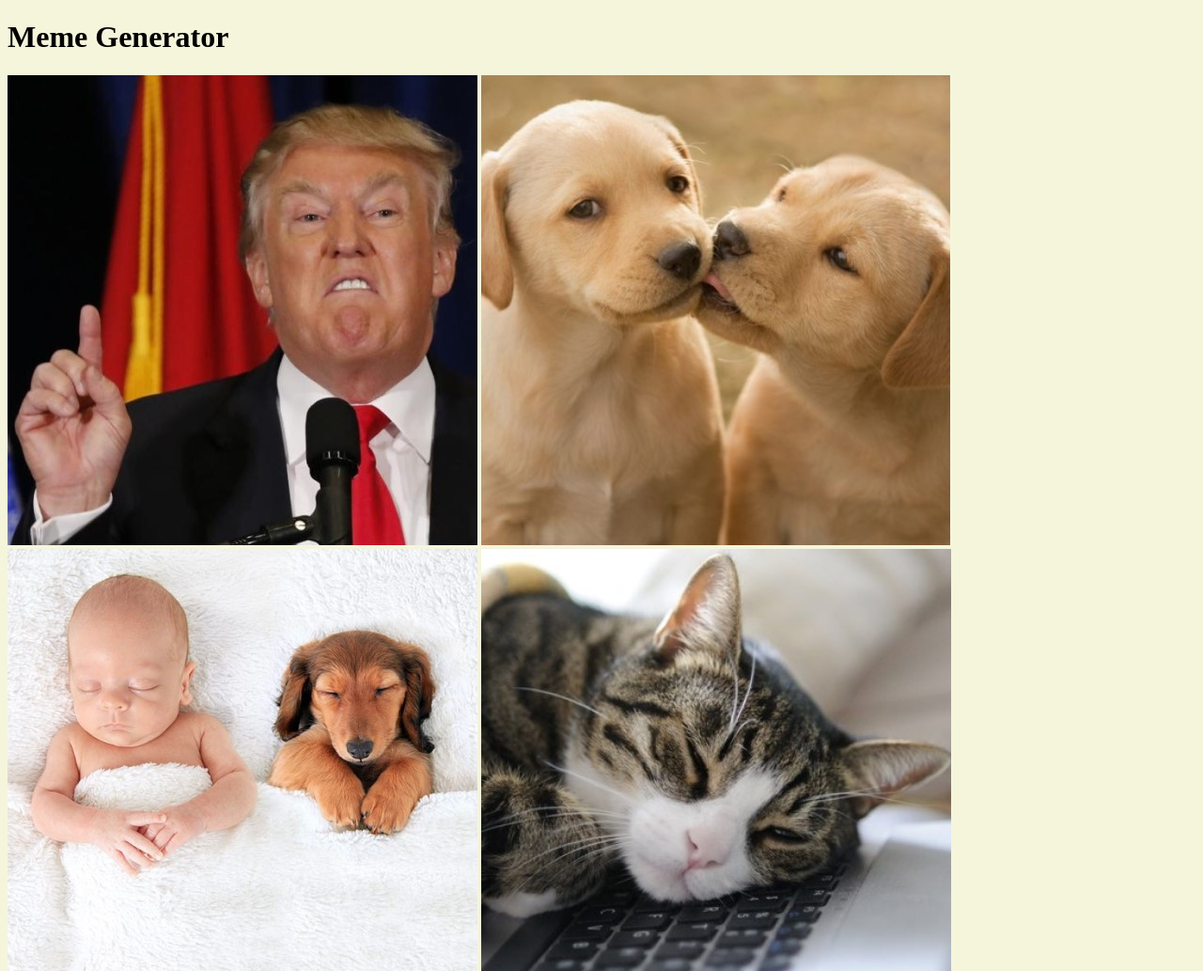
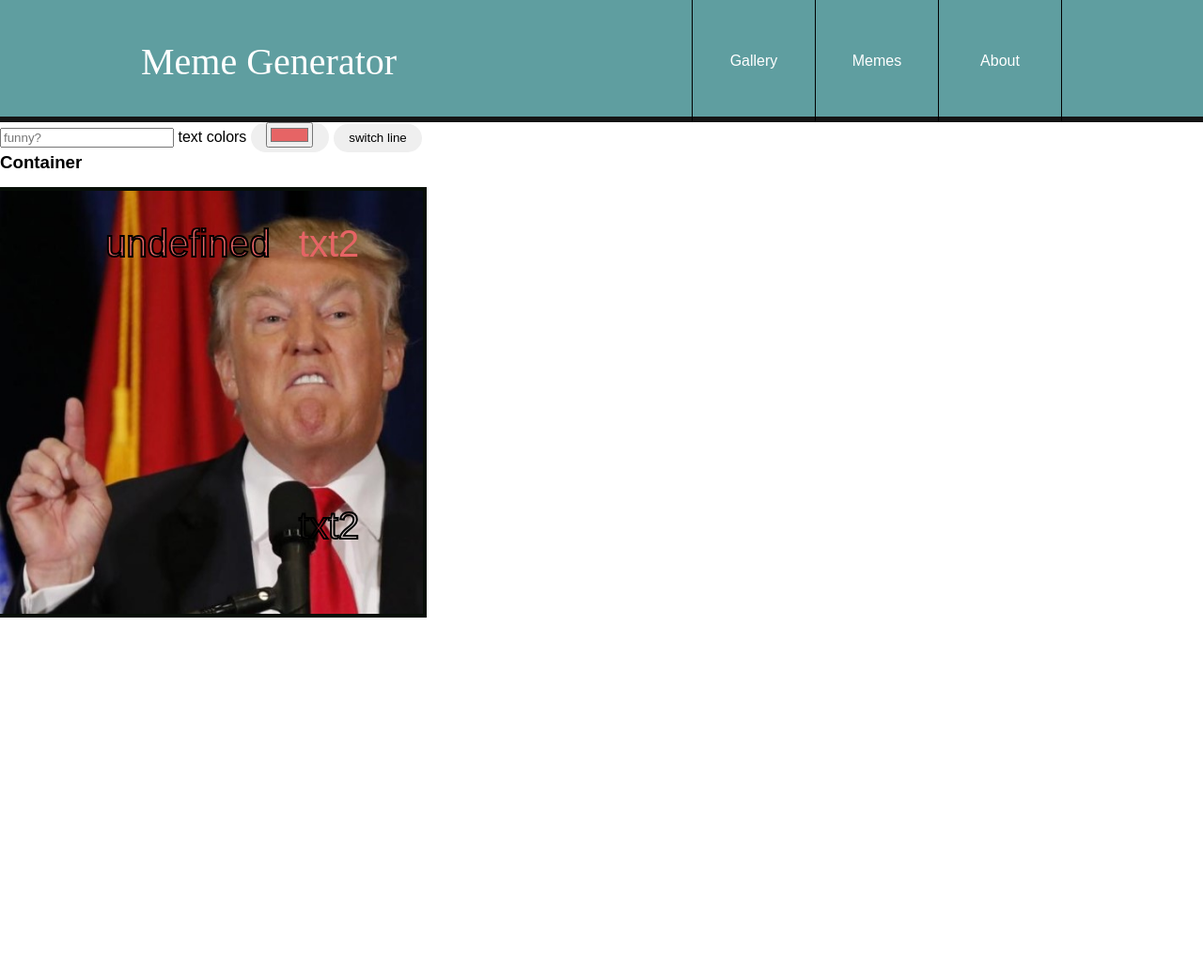
Before and after one commit to neomiBuzagloYoresh/Meme-Generator, a plain HTML site: page index.html in a window 1280 px wide. Shown: the top 1033 px of the page at 94% size. After the commit the page ends 800 px from the top, so only its background shows below. Drawn offline with Linux system fonts and the light colour scheme.

Commit message:
basic css

```diff
--- /dev/null
+++ b/css/basic/base.css
@@ -0,0 +1,76 @@
+* {
+  box-sizing: border-box;
+}
+
+html {
+  color: var(--clr1);
+  font-family: sans-serif;
+}
+
+body {
+  margin: 0;
+}
+
+img {
+  width: 100%;
+}
+
+h1,
+h2,
+h3,
+h4,
+h5,
+h6 {
+  margin: 0 0 1em;
+}
+
+p {
+  margin: 0 0 1em;
+}
+
+a {
+  text-decoration: none;
+}
+
+.logo {
+  font-family: serif;
+  font-size: 2.5rem;
+}
+
+button,
+.btn {
+  cursor: pointer;
+  padding: 0 1.25em;
+  line-height: 2.25;
+  border: 2px solid var(--clr5);
+  border-radius: 2em;
+  color: var(--clr5);
+  align-self: flex-start;
+  position: relative;
+  transition: padding 0.3s;
+  display: inline-block;
+}
+
+button:hover,
+.btn:hover {
+  color: var(--clr3);
+  border: 2px solid var(--clr3);
+}
+.gallery {
+  display: grid;
+  grid-template-columns: repeat(
+    auto-fit,
+    minmax(200px, 1fr)
+  );
+  grid-auto-rows: auto;
+  grid-auto-flow: dense;
+  gap: 10px;
+  padding: 60px;
+  width: auto;
+  margin: 0 auto;
+  display: none;
+}
+
+/* img {
+    width: 100%;
+  } */
--- /dev/null
+++ b/css/basic/helpers.css
@@ -0,0 +1,35 @@
+/* flex */
+
+.flex {
+  display: flex;
+}
+
+.flex.space-between {
+  justify-content: space-between;
+}
+
+.flex.align-center {
+  align-items: center;
+}
+
+.flex.flex-column {
+  flex-direction: column;
+}
+
+.grid {
+  display: grid;
+}
+
+/* list */
+
+.clean-list {
+  list-style-type: none;
+  margin: 0;
+  padding: 0;
+}
+
+/* colors */
+
+.dot {
+  color: var(--clr3);
+}
--- /dev/null
+++ b/css/basic/layout.css
@@ -0,0 +1,4 @@
+.main-layout {
+  max-width: 980px;
+  margin: 0 auto;
+}
--- /dev/null
+++ b/css/components/main-header.css
@@ -0,0 +1,61 @@
+.main-header {
+  background-color: cadetblue;
+  color: #ffff;
+  box-shadow: inset 0px -6px 0 #141414;
+}
+
+.main-header .header-container {
+  height: 100%;
+}
+
+.header-container nav {
+  height: 100%;
+}
+
+.main-header nav ul {
+  height: 100%;
+  padding-inline-start: 0;
+  /* border: 2px solid black; */
+}
+
+.main-header .main-nav li {
+  border-inline-end: 1px solid black;
+}
+
+.main-header .main-nav li:first-child {
+  border-inline-start: 1px solid black;
+}
+
+.main-header .main-nav a {
+  display: flex;
+  height: 130px;
+  width: 130px;
+  align-items: center;
+  justify-content: center;
+  transition: box-shadow 0.3s;
+}
+
+.main-header .main-nav a:hover {
+  color: blue;
+}
+
+.main-header .main-nav a:hover {
+  box-shadow: inset 0px -6px 0;
+}
+
+.main-header a {
+  color: #ffff;
+}
+
+.main-header a.active {
+  box-shadow: inset 0px -6px 0;
+  color: blue;
+}
+header .btn-menu {
+  cursor: pointer;
+  height: 44px;
+  width: 44px;
+  font-size: 1.5rem;
+  background-color: #474747;
+  display: none;
+}
--- a/css/main.css
+++ b/css/main.css
@@ -1,7 +1,20 @@
-body {
-  background-color: beige;
-}
+/* SETUP  */
 
-.canvas-container #my-canvas {
-  display: none;
-}
+/* @import "css/vars.css";
+@import "css/typography.css"; */
+
+/* BASE */
+
+@import "basic/base.css";
+@import "basic/layout.css";
+@import "basic/helpers.css";
+/* @import "basic/mq.css";
+@import "basic/buttons.css"; */
+
+/* COMPONENTS */
+
+@import "components/main-header.css";
+/* @import "components/main-content.css";
+@import "components/main-footer.css";
+@import "components/screen.css";
+@import "components/article-modal.css"; */
--- a/index.html
+++ b/index.html
@@ -11,7 +11,23 @@
     <link rel="stylesheet" href="css/main.css" />
   </head>
   <body onload="onInit()">
-    <h1>Meme Generator</h1>
+    <header class="main-header">
+      <div
+        class="header-container main-layout flex space-between align-center"
+      >
+        <div class="logo">Meme Generator</div>
+        <nav class="main-nav-conatiner">
+          <ul class="main-nav clean-list flex">
+            <li><a href="#"> Gallery</a></li>
+            <li><a href="#">Memes</a></li>
+            <li><a href="#">About</a></li>
+          </ul>
+        </nav>
+        <button class="btn-menu hide" onclick="openMenu()">
+          ☰
+        </button>
+      </div>
+    </header>
     <section class="grid-container gallery"></section>
 
     <section class="grid-container editor">
--- a/js/gallery-controller.js
+++ b/js/gallery-controller.js
@@ -9,24 +9,20 @@ function onInit() {
 
 function renderGallery() {
     var imgs = getImg();
-    console.log('imgs', imgs);
     var strHTMLs = '';
     strHTMLs = imgs.map((img) => {
         return `<img onclick="onImgSelect(${img.id})"  src="${img.url}" />
 
         `
     })
-    // onImgSelect – memeService.setImg() and then renderMeme()
-    // document.getElementById('my-canvas').innerHTML = strHTMLs.join('');
+
     document.querySelector('.gallery').innerHTML = strHTMLs.join('')
-    console.log('imgs', imgs);
 }
 function onImgSelect(id) {
 
     var elCurImg = document.getElementById('my-canvas')
     elCurImg.style.display = 'block';
     gMeme.selectedImgId = id
-    console.log('setImg()', elCurImg);
     renderMeme();
 }
 
--- a/js/meme-controller.js
+++ b/js/meme-controller.js
@@ -28,69 +28,94 @@ function renderMeme() {
     // console.log('drawImg', drawImg());
 }
 
+// function drawTextFirstLine(memeTxt, x, y) {
+//     var memes = getMeme()
+//     console.log('memes', memes);
+//     memes.lines.forEach((lines, indx) => {
+//         var newColor = getColor();
+//         gCtx.lineWidth = 2;
+//         gCtx.strokeStyle = 'black';
+//         gCtx.fillStyle = newColor;
+//         gCtx.font = '40px Arial';
+//         gCtx.textAlign = 'center';
+
+//         gCtx.fillText(lines.txt, x, y + indx * 100);
+//         gCtx.strokeText(lines.txt, x, y + indx * 100);
+
+//     });
+// }
 function drawTextFirstLine(memeTxt, x, y) {
-    var memes = getMeme()
-    memes.lines.forEach((lines, indx) => {
-        var newColor = getColor();
-        gCtx.lineWidth = 2;
-        gCtx.strokeStyle = 'black';
-        gCtx.fillStyle = newColor;
-        gCtx.font = '40px Arial';
-        gCtx.textAlign = 'center';
 
-        gCtx.fillText(lines.txt, x, y + indx * 100);
-        gCtx.strokeText(lines.txt, x, y + indx * 100);
+    //     var memes = getMeme()
+    var newColor = getColor();
+    gCtx.lineWidth = 2;
+    gCtx.strokeStyle = 'black';
+    gCtx.fillStyle = newColor;
+    gCtx.font = '40px Arial';
+    gCtx.textAlign = 'center';
 
-    });
+    gCtx.fillText(memeTxt.txt, x, y);
+    gCtx.strokeText(memeTxt.txt, x, y);
 }
 
-// function drawTextSecLine(memeTxt, x, y) {
-//     var newColor = getColor();
-//     gCtx.lineWidth = 2;
-//     gCtx.strokeStyle = 'black';
-//     gCtx.fillStyle = newColor;
-//     gCtx.font = '40px Arial';
-//     gCtx.textAlign = 'center';
+function drawTextSecLine(memeTxt, x, y) {
+    var newColor = getColor();
+    gCtx.lineWidth = 2;
+    gCtx.strokeStyle = 'black';
+    gCtx.fillStyle = newColor;
+    gCtx.font = '40px Arial';
+    gCtx.textAlign = 'center';
 
-//     gCtx.fillText(memeTxt, x, y);
-//     gCtx.strokeText(memeTxt, x, y);
-// }
+    gCtx.fillText(memeTxt, x, y);
+    gCtx.strokeText(memeTxt, x, y + 300);
+}
 
 
-function onText() {
+function onText(elTxt) {
     var elTxt = document.querySelector('input').value;
     setLineTxt(elTxt);
-
+    console.log('elTxt', elTxt);
     var memes = getMeme()
-    if (memes.lines[0].txt) {
-        elTxt.style.display = 'none'
-        memes.lines[1].txt
-        elTxt.style.display = 'block'
-        renderMeme();
-
-    } else {
-        memes.lines[1].txt
-        elTxt.style.display = 'none'
-        memes.lines[0].txt
-        elTxt.style.display = 'block'
-        renderMeme();
-
-    }
 
 
+    renderMeme();
 }
 
+
+
+// function onText(elTxt) {
+//     var elTxt = document.querySelector('input').value;
+
+//     setLineTxt(elTxt);
+
+//     var memes = getMeme()
+//     if (memes.lines[0].txt) {
+//         elTxt.style.display = 'none'
+//         memes.lines[1].txt
+//         elTxt.style.display = 'block'
+//         renderMeme();
+
+//     } else {
+//         memes.lines[1].txt
+//         elTxt.style.display = 'none'
+//         memes.lines[0].txt
+//         elTxt.style.display = 'block'
+//         renderMeme();
+
+//     }
+// }
 
 function drawImg(imgId, memeTxt) {
 
     var img = new Image()
     img.src = `./meme-imgs/${imgId}.jpg`;
-    // console.log('gCtx', gCtx);
+    console.log('gCtx', gCtx);
     img.onload = () => {
 
         gCtx.drawImage(img, 0, 0, gCanvas.width, gCanvas.height);
 
         drawTextFirstLine(memeTxt.txt, 200, 70);
+        drawTextSecLine(memeTxt.txt, 350, 70);
 
     }
 }
--- a/js/meme-service.js
+++ b/js/meme-service.js
@@ -4,7 +4,7 @@
 
 var gMeme = {
     selectedImgId: 1,
-    selectedLineIdx: 0,
+    selectedLineIdx: 1,
     lines: [
         {
             txt: 'txt1',
@@ -25,14 +25,14 @@ var gMeme = {
 
 function setLineTxt(txt) {
     gMeme.lines[0].txt = txt;
+    gMeme.lines[1].txt = txt;
     // renderMeme();
-    gMeme.lines[1].txt = txt;
 }
 
-function getImgId(imgId) {
-    const img = gImgs.find((img) => imgId === img.id)
-    return img
-}
+// function getImgId(imgId) {
+//     const img = gImgs.find((img) => imgId === img.id)
+//     return img
+// }
 
 function getMeme() {
     var meme = gMeme
```
